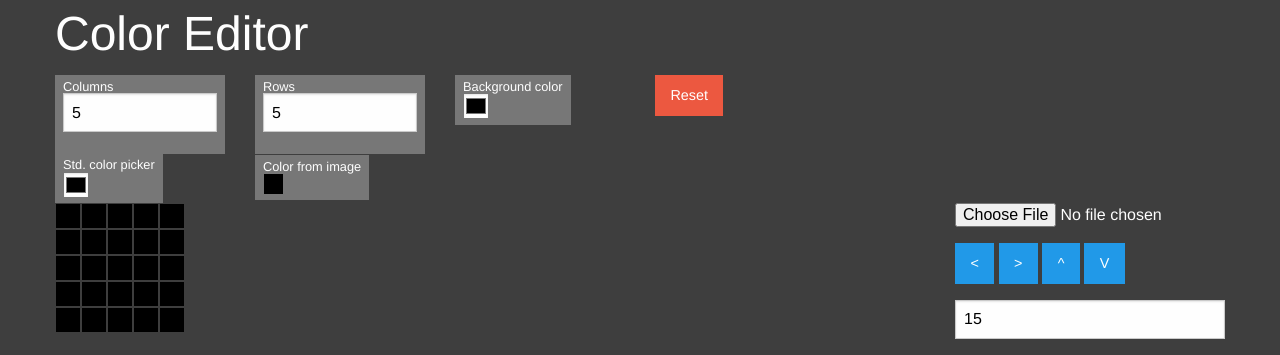
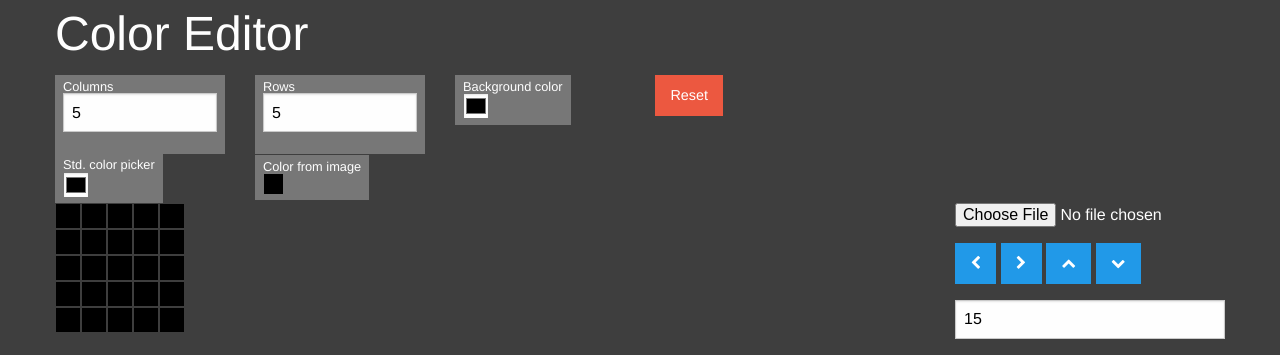
Before and after one commit to Ravetracer/colorpalettes, a PHP site: template views/editor/index.html.twig in a window 1280 px wide. Shown: the top 355 px of the page. Run offline with PHP 8.4, Linux system fonts and the light colour scheme; the template is opened without the code that fills it, so the values that code supplies are empty; some libraries are stand-ins or nearby versions.

Commit message:
Updated palette editor
Removed silly chars for moving the image and replaced them by FontAwesome icons

```diff
--- a/views/editor/index.html.twig
+++ b/views/editor/index.html.twig
@@ -62,10 +62,10 @@
                 </div>
                 <div class="row">
                     <div class="medium-12 columns">
-                        <button type="button" class="button" id="slideImgLeft">&lt;</button>
-                        <button type="button" class="button" id="slideImgRight">&gt;</button>
-                        <button type="button" class="button" id="slideImgUp">^</button>
-                        <button type="button" class="button" id="slideImgDown">V</button>
+                        <button type="button" class="button" id="slideImgLeft"><i class="fa fa-chevron-left"></i></button>
+                        <button type="button" class="button" id="slideImgRight"><i class="fa fa-chevron-right"></i></button>
+                        <button type="button" class="button" id="slideImgUp"><i class="fa fa-chevron-up"></i></button>
+                        <button type="button" class="button" id="slideImgDown"><i class="fa fa-chevron-down"></i></button>
                         <input type="number" value="15" id="imgSlideSteps"/>
                     </div>
                 </div>
```
